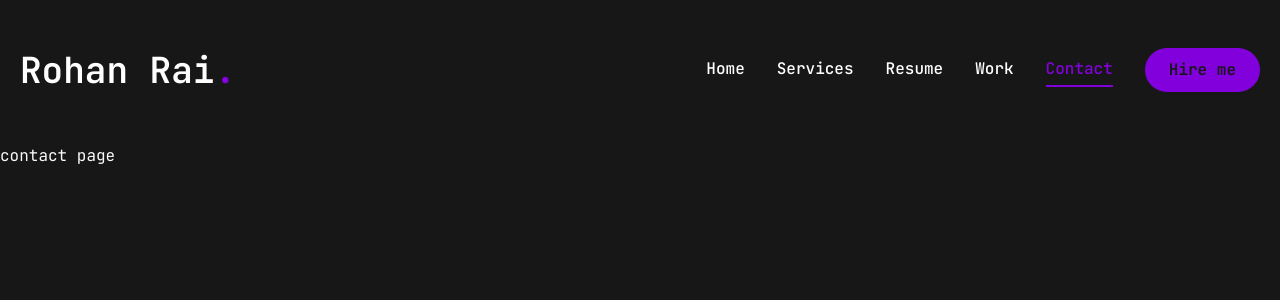
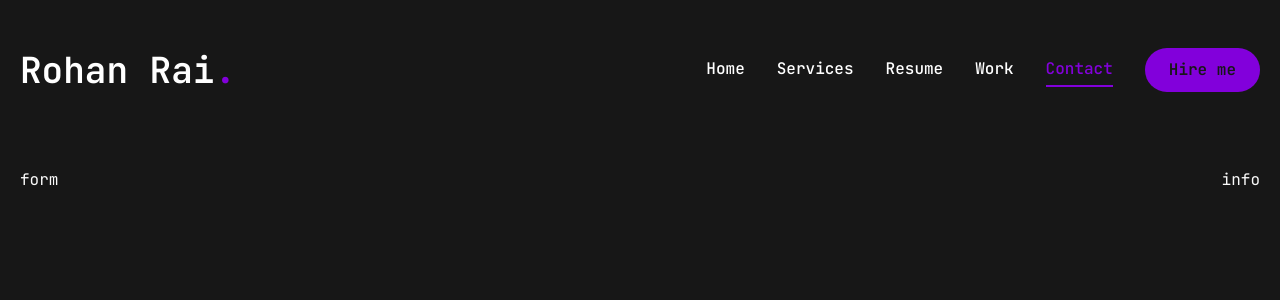
Before and after one commit to rohxn-rai/rohan-rai-portfolio, a Next.js app: page /contact in a window 1280 px wide. Shown: the top 300 px of the page. Built offline with nearby package versions, Linux system fonts and the light colour scheme.

Commit message:
modified Contact - added two partitions for the data to be stored properly

```diff
--- a/app/contact/page.jsx
+++ b/app/contact/page.jsx
@@ -1,5 +1,66 @@
+"use client";
+
+import { Button } from "@/components/ui/button";
+import { Input } from "@/components/ui/input";
+import { Textarea } from "@/components/ui/textarea";
+
+import {
+  Select,
+  SelectContent,
+  SelectGroup,
+  SelectItem,
+  SelectLabel,
+  SelectTrigger,
+  SelectValue,
+} from "@/components/ui/select";
+
+import { FaPhone, FaEnvelope, FaMapLocation } from "react-icons/fa6";
+
+const info = [
+  {
+    icon: <FaPhone />,
+    title: "Phone",
+    item: "(+91) 971 750 3708",
+  },
+  {
+    icon: <FaEnvelope />,
+    title: "Email",
+    item: "rohan.rai932@outlook.com",
+  },
+  {
+    icon: <FaMapLocation />,
+    title: "Address",
+    item: "India",
+  },
+];
+
+import { motion } from "framer-motion";
+
 const Contact = () => {
-  return <div>contact page</div>;
+  return (
+    <motion.section
+      initial={{ opacity: 0 }}
+      animate={{
+        opacity: 1,
+        transition: { delay: 0.75, duration: 0.25, ease: "easeIn" },
+      }}
+      className="py-6"
+    >
+      <div className="container mx-auto px-5">
+        <div className="flex flex-col xl:flex-row gap-[30px]">
+          {/* form */}
+          <div className="xl:h-[54%] order-2 xl:order-none">
+            <form>form</form>
+          </div>
+
+          {/* info */}
+          <div className="flex-1 flex items-center xl:justify-end order-1 xl:order-none mb-8 xl:mb-0">
+            info
+          </div>
+        </div>
+      </div>
+    </motion.section>
+  );
 };
 
 export default Contact;
```
